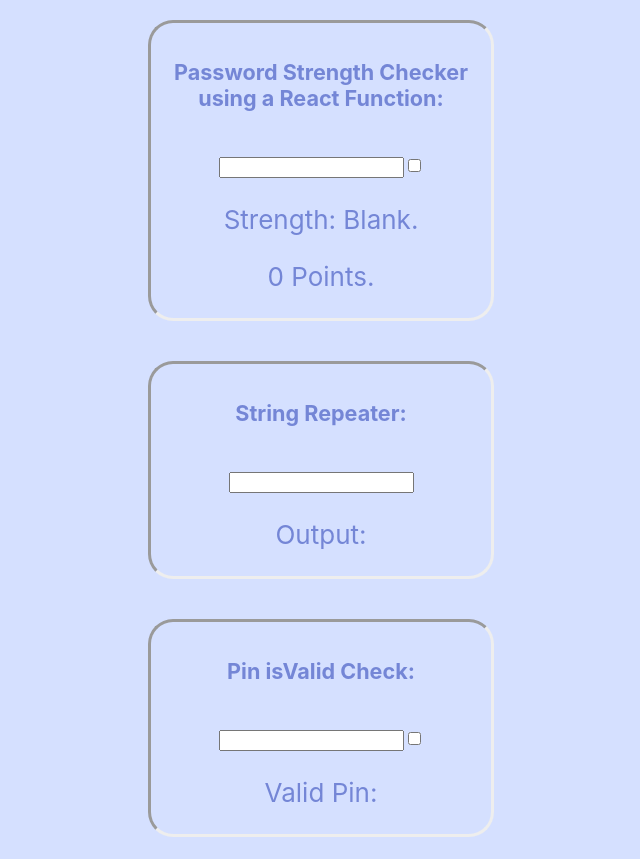
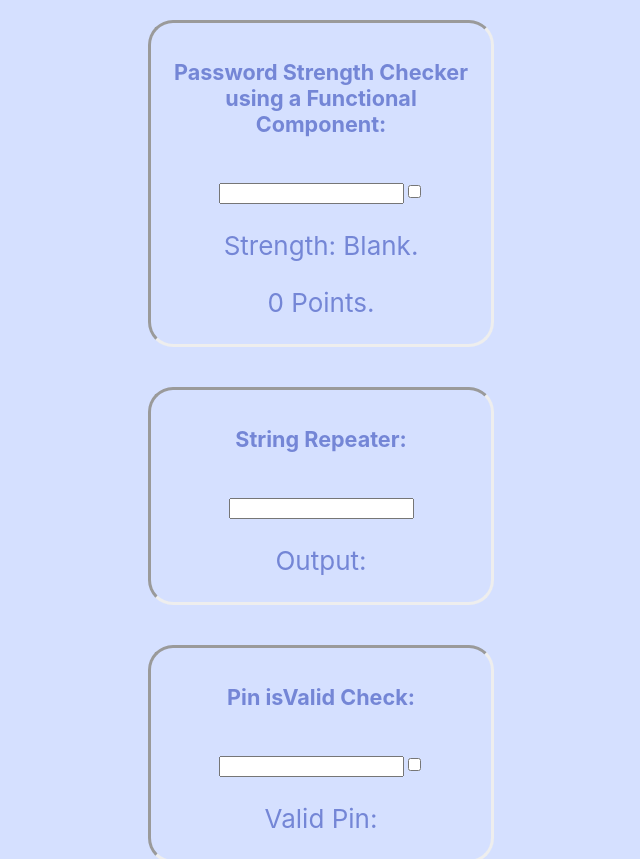
Before and after one commit to sirtau/security, a React (Create React App) app: page / in a window 1280 px wide. Shown: the top 859 px of the page, without its empty margins (319-959 px from the left). Built offline with nearby package versions, Linux system fonts and the light colour scheme.

Commit message:
Updated special character regex.

```diff
--- a/src/PWCheckFunction.js
+++ b/src/PWCheckFunction.js
@@ -1,7 +1,7 @@
 import React, { useState } from 'react'
 
 const PWCheckFunction = () => {
-// Declare a new state variable, which we'll call "count"
+
     const [strength, setStrength] = useState('Blank')
     const [security, setSecurity] = useState('input')
     const [pointsTotal, setPointsTotal] = useState('0')
@@ -19,7 +19,7 @@ const PWCheckFunction = () => {
     const checkStrength = (password) => {
         let pointTotal = 0
 
-        let tests = [/[a-z]/, /[A-Z]/, /[0-9]/, /[!@#$%^&*()]/, /.{8}/ , /.{12}/]
+        let tests = [/[a-z]/, /[A-Z]/, /[0-9]/, /[!@#,./<>?;':"{}=_+|$%^&*()]/, /.{8}/ , /.{12}/]
 
         tests.forEach (testToRun => {
             if (testToRun.test(password)) {pointTotal++}
@@ -47,10 +47,9 @@ const PWCheckFunction = () => {
 
     }
 
-
     return (
         <div className="pwChecker">
-            <h5>Password Strength Checker using a React Function: </h5>
+            <h5>Password Strength Checker using a Functional Component: </h5>
 
             <input className="input-box" type={security} onKeyDown={handleKeyDown} onChange={checkPassword} />
             <input className='secureToggle' type='checkbox' onClick={secureButtonToggle}/>
```
